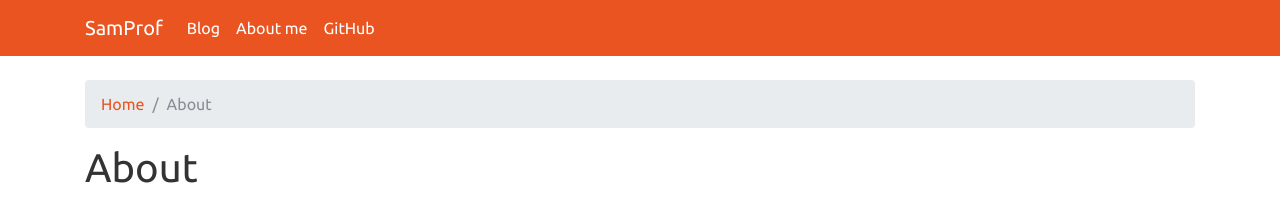
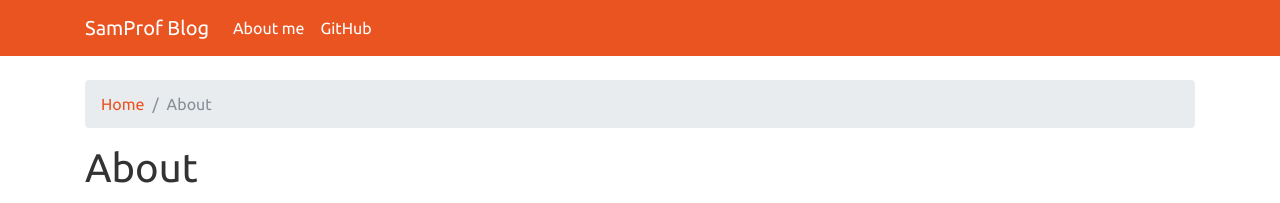
Before and after one commit to SamProf/www.samprof.com, a Jekyll site: the page built from about.md, in a window 1280 px wide. Shown: the top 203 px of the page. Built offline with Jekyll 4.4.1, drawn with Linux system fonts in a browser that asks for light colours.

Commit message:
fix urls

```diff
--- a/_config.yml
+++ b/_config.yml
@@ -8,7 +8,7 @@
   uploads:
     title: Uploads
     output: true
-name: SamProf
+name: SamProf Blog
 description: C# and JS Development
 avatar: "/images/logo.jpg"
 excerpt_separator: "<!--more-->"
--- a/_layouts/default.html
+++ b/_layouts/default.html
@@ -38,13 +38,10 @@
         <div class="collapse navbar-collapse" id="navbarsExampleDefault">
             <ul class="navbar-nav mr-auto">
                 <li class="nav-item active">
-                    <a class="nav-link" href="/">Blog</a>
-                </li>
-                <li class="nav-item active">
                     <a class="nav-link" href="/about">About me</a>
                 </li>
                 <li class="nav-item active">
-                    <a class="nav-link" href="https://github.com/SamProf">GitHub</a>
+                    <a class="nav-link" href="https://github.com/SamProf" target="_blank">GitHub</a>
                 </li>
 
 
```
